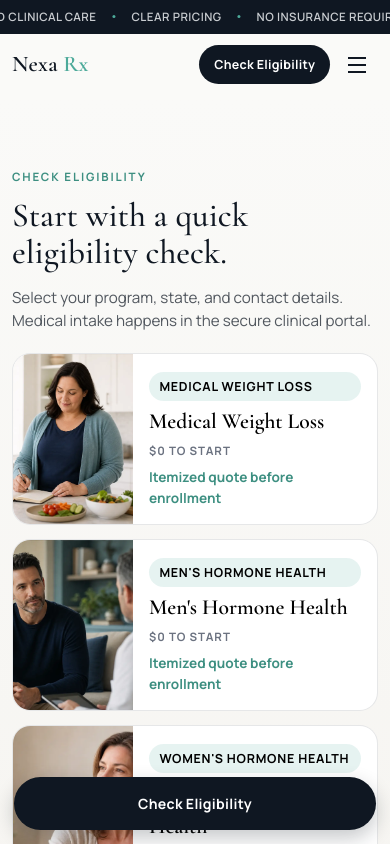
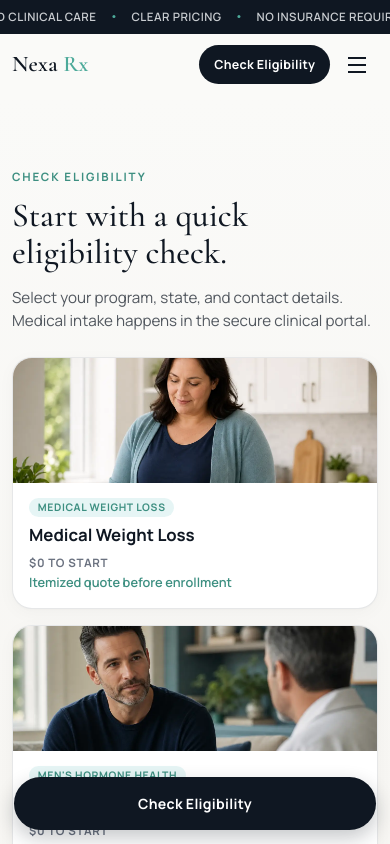
Before and after one commit to Rangel-holdings/nexa, a Next.js app: page /check-eligibility in a window 390 px wide. Shown: the top 844 px of the page. Built offline with nearby package versions, Linux system fonts and the light colour scheme.

Commit message:
style: redesign eligibility program cards into responsive vertical tiles with crisp typography and selection badges

```diff
--- a/components/EligibilityForm.jsx
+++ b/components/EligibilityForm.jsx
@@ -58,28 +58,44 @@ export default function EligibilityForm() {
           Select your program, state, and contact details. Medical intake happens in the secure clinical portal.
         </p>
 
-        <div className="flow-treats" style={{ marginTop: '1.25rem', marginBottom: '1.5rem' }}>
+        <div className="flow-treats-grid" style={{ marginTop: '1.5rem', marginBottom: '1.75rem' }}>
           {programs.map((program) => {
             const image = programImages[program.slug]
-            const selected = form.program === program.title
+            const selected = form.program === program.title || form.program === program.navLabel
             return (
               <button
                 key={program.slug}
                 type="button"
-                className={`flow-treat ${selected ? 'is-active' : ''}`}
+                className={`flow-treat-card ${selected ? 'is-selected' : ''}`}
                 onClick={() => setForm({ ...form, program: program.title })}
               >
-                <span
-                  className="flow-treat__img"
-                  style={image ? { backgroundImage: `url(${image.src})` } : undefined}
-                  aria-hidden="true"
-                />
-                <span className="flow-treat__body">
-                  <span className="pill">{program.category}</span>
-                  <strong>{program.navLabel}</strong>
-                  <em>{program.price}</em>
-                  <span>{program.priceSubline}</span>
-                </span>
+                <div className="flow-treat-card__media">
+                  {image && (
+                    <SiteImage
+                      src={image.src}
+                      alt={image.alt}
+                      fill
+                      sizes="(max-width: 640px) 100vw, 300px"
+                      quality={75}
+                    />
+                  )}
+                  {selected && (
+                    <span className="flow-treat-card__selected-badge">
+                      <svg width="12" height="12" viewBox="0 0 24 24" fill="none" stroke="currentColor" strokeWidth="3" strokeLinecap="round" strokeLinejoin="round">
+                        <polyline points="20 6 9 17 4 12"></polyline>
+                      </svg>
+                      Selected
+                    </span>
+                  )}
+                </div>
+                <div className="flow-treat-card__content">
+                  <span className="flow-treat-card__cat">{program.category}</span>
+                  <h3 className="flow-treat-card__title">{program.navLabel}</h3>
+                  <div className="flow-treat-card__pricing">
+                    <span className="flow-treat-card__price">{program.price}</span>
+                    <span className="flow-treat-card__subline">{program.priceSubline}</span>
+                  </div>
+                </div>
               </button>
             )
           })}
--- a/src/index.css
+++ b/src/index.css
@@ -2728,61 +2728,144 @@ ul { list-style: none; }
   margin-bottom: 1.5rem;
 }
 
-.flow-treats {
-  display: grid;
-  gap: 0.85rem;
-}
-
-.flow-treat {
-  display: grid;
-  grid-template-columns: 120px 1fr;
+.flow-treats-grid {
+  display: grid;
+  grid-template-columns: repeat(1, minmax(0, 1fr));
+  gap: 1rem;
+}
+
+@media (min-width: 580px) {
+  .flow-treats-grid {
+    grid-template-columns: repeat(2, minmax(0, 1fr));
+    gap: 1.15rem;
+  }
+}
+
+.flow-treat-card {
+  position: relative;
+  display: flex;
+  flex-direction: column;
   text-align: left;
-  border: 1px solid var(--line);
-  background: #fff;
-  border-radius: 1.15rem;
+  border: 1px solid rgba(15, 23, 34, 0.1);
+  background: #ffffff;
+  border-radius: 1.25rem;
   overflow: hidden;
   cursor: pointer;
-  transition: border-color 0.2s ease, box-shadow 0.2s ease;
-}
-
-.flow-treat.is-active {
-  border-color: var(--teal);
-  box-shadow: 0 0 0 2px rgba(77, 170, 154, 0.2);
-}
-
-.flow-treat__img {
-  min-height: 120px;
-  background-size: cover;
-  background-position: center;
+  box-shadow:
+    0 4px 18px rgba(15, 23, 34, 0.03),
+    0 1px 3px rgba(15, 23, 34, 0.02);
+  transition:
+    transform 0.28s cubic-bezier(0.22, 1, 0.36, 1),
+    box-shadow 0.28s ease,
+    border-color 0.28s ease;
+  width: 100%;
+  padding: 0;
+}
+
+.flow-treat-card:hover {
+  transform: translateY(-3px);
+  border-color: rgba(10, 154, 158, 0.38);
+  box-shadow:
+    0 12px 28px rgba(15, 23, 34, 0.08),
+    0 0 0 2px rgba(10, 154, 158, 0.12);
+}
+
+.flow-treat-card.is-selected {
+  border-color: var(--teal-deep);
+  box-shadow:
+    0 12px 28px rgba(10, 154, 158, 0.15),
+    0 0 0 2.5px var(--teal-deep);
+  background: #ffffff;
+}
+
+.flow-treat-card__media {
+  position: relative;
+  width: 100%;
+  aspect-ratio: 16 / 9;
+  height: 125px;
   background-color: var(--sand);
-}
-
-.flow-treat__body {
-  display: grid;
+  overflow: hidden;
+}
+
+.flow-treat-card__media img {
+  object-fit: cover;
+  object-position: center 25%;
+  transition: transform 0.5s cubic-bezier(0.22, 1, 0.36, 1);
+}
+
+.flow-treat-card:hover .flow-treat-card__media img {
+  transform: scale(1.05);
+}
+
+.flow-treat-card__selected-badge {
+  position: absolute;
+  top: 0.65rem;
+  right: 0.65rem;
+  z-index: 2;
+  display: inline-flex;
+  align-items: center;
+  gap: 0.3rem;
+  padding: 0.3rem 0.65rem;
+  border-radius: 999px;
+  background: rgba(10, 154, 158, 0.95);
+  backdrop-filter: blur(8px);
+  color: #ffffff;
+  font-size: 0.7rem;
+  font-weight: 700;
+  letter-spacing: 0.04em;
+  box-shadow: 0 4px 12px rgba(10, 154, 158, 0.35);
+}
+
+.flow-treat-card__content {
+  padding: 0.95rem 1rem 1.05rem;
+  display: flex;
+  flex-direction: column;
   gap: 0.25rem;
-  padding: 0.95rem 1rem;
-  align-content: center;
-}
-
-.flow-treat__body strong {
-  font-family: var(--font-display);
-  font-size: 1.35rem;
-  font-weight: 600;
-}
-
-.flow-treat__body em {
-  font-style: normal;
+}
+
+.flow-treat-card__cat {
+  display: inline-block;
+  align-self: flex-start;
+  font-size: 0.65rem;
+  font-weight: 700;
+  letter-spacing: 0.06em;
+  text-transform: uppercase;
+  color: var(--teal-deep);
+  background: rgba(10, 154, 158, 0.1);
+  padding: 0.2rem 0.55rem;
+  border-radius: 999px;
+  line-height: 1.2;
+}
+
+.flow-treat-card__title {
+  font-family: var(--font-sans);
+  font-size: 1.05rem;
+  font-weight: 700;
+  line-height: 1.3;
+  color: var(--navy);
+  margin: 0.2rem 0 0.1rem;
+}
+
+.flow-treat-card__pricing {
+  display: flex;
+  flex-direction: column;
+  gap: 0.15rem;
+  margin-top: 0.15rem;
+}
+
+.flow-treat-card__price {
   font-size: 0.72rem;
   font-weight: 700;
-  letter-spacing: 0.08em;
+  letter-spacing: 0.06em;
   text-transform: uppercase;
   color: var(--slate);
 }
 
-.flow-treat__body span:last-child {
-  font-size: 0.85rem;
-  font-weight: 700;
+.flow-treat-card__subline {
+  font-size: 0.8rem;
+  font-weight: 600;
   color: var(--teal-deep);
+  line-height: 1.3;
 }
 
 .flow-choices {
```
